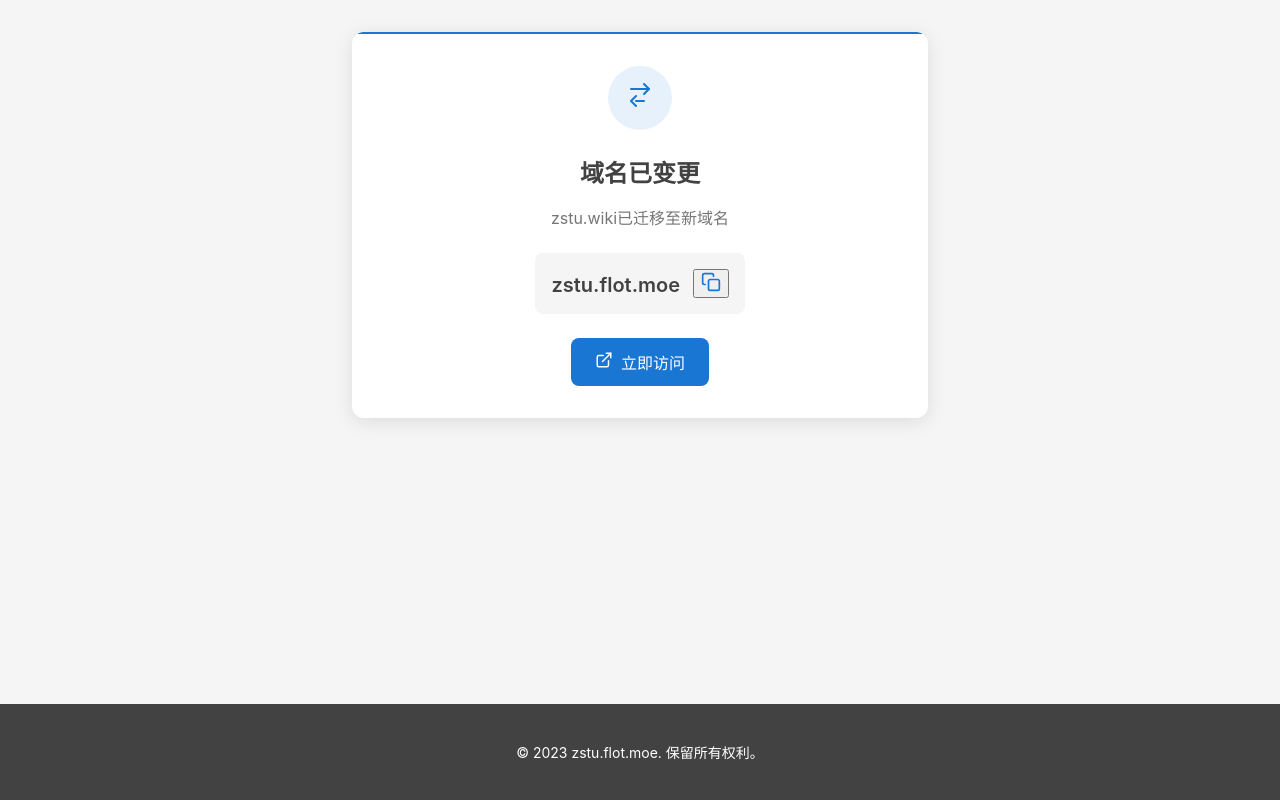
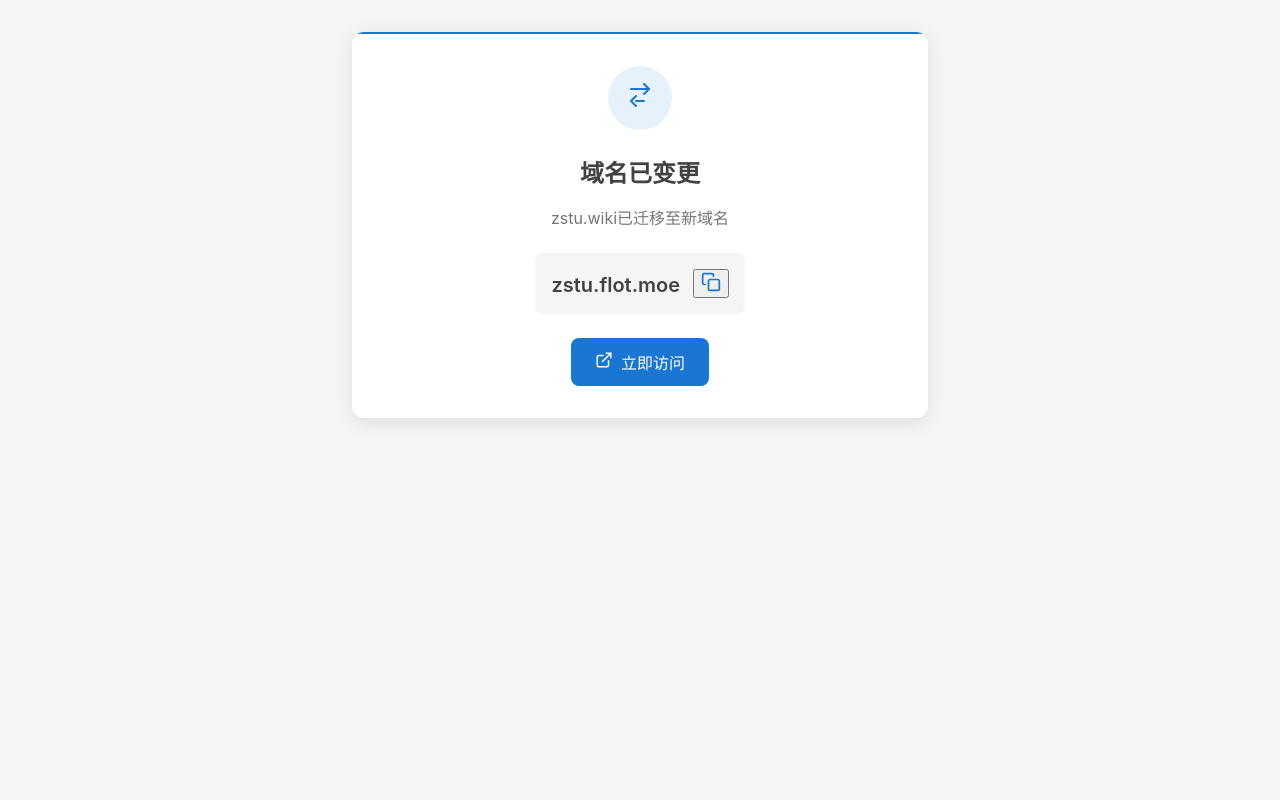
Before and after one commit to flottant/wikijump, a plain HTML site: page index.html in a window 1280 px wide. Drawn offline with Linux system fonts and the light colour scheme.

Commit message:
Update index.html

```diff
--- a/index.html
+++ b/index.html
@@ -235,10 +235,6 @@
     </div>
   </main>
 
-  <!-- 页脚 -->
-  <footer>
-    <p>© 2023 zstu.flot.moe. 保留所有权利。</p>
-  </footer>
 
   <!-- 复制成功提示 -->
   <div id="copyToast" class="toast">
```
